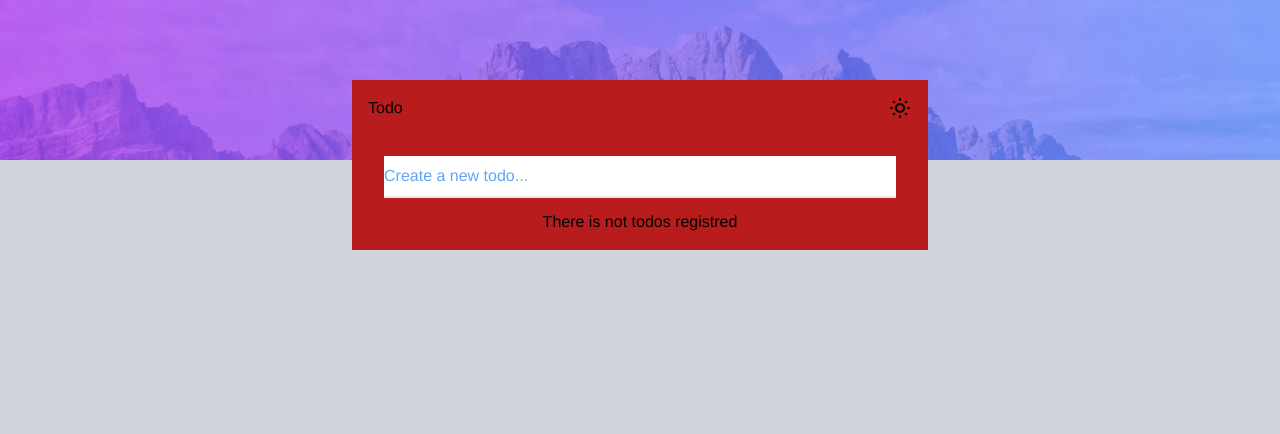
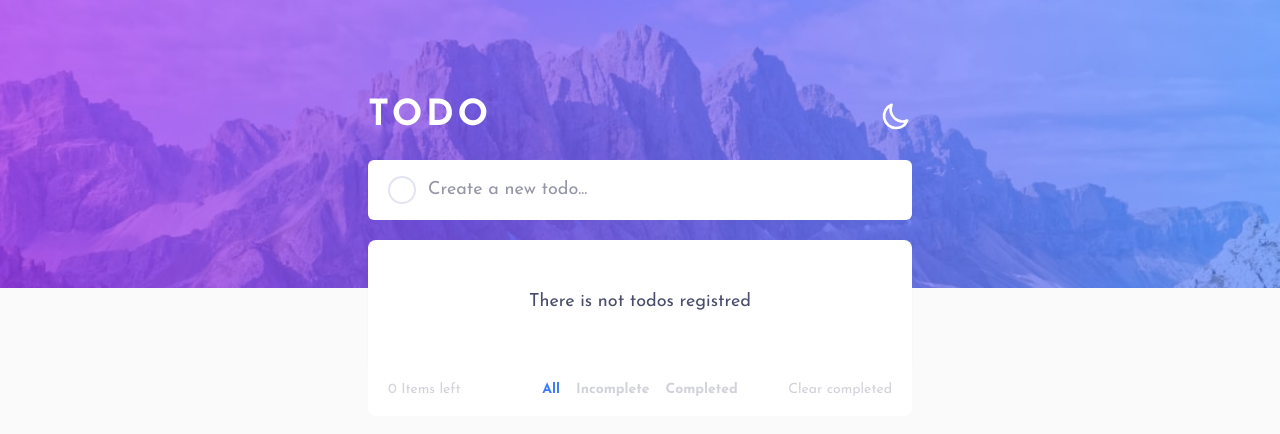
Before and after one commit to r10rivas/todo-list-app-vue, a Vue app: page / in a window 1280 px wide. Shown: the top 434 px of the page. Built offline with nearby package versions, Linux system fonts and the light colour scheme.

Commit message:
✨ Add Components

```diff
--- a/package.json
+++ b/package.json
@@ -38,7 +38,9 @@
     "parserOptions": {
       "parser": "babel-eslint"
     },
-    "rules": {}
+    "rules": {
+      "no-unused-vars": ["error", { "argsIgnorePattern": "^_" }]
+    }
   },
   "browserslist": [
     "> 1%",
--- a/src/App.vue
+++ b/src/App.vue
@@ -1,9 +1,6 @@
 <template>
-  <div class="w-full h-full relative min-h-screen bg-gray-300">
-    <div class="bg-down-arrow h-40"></div>
-    <div class="absolute top-0 w-full h-full">
-      <AppTodo/>
-    </div>
+  <div class="w-full h-full">
+    <AppTodo/>
   </div>
 </template>
 
@@ -17,16 +14,3 @@ export default {
   }
 }
 </script>
-
-<style>
-#app {
-  font-family: Avenir, Helvetica, Arial, sans-serif;
-  -webkit-font-smoothing: antialiased;
-  -moz-osx-font-smoothing: grayscale;
-  text-align: center;
-}
-
-.bg-down-arrow {
-  background: url('~@/assets/images/bg-desktop-light.jpg');
-}
-</style>
--- a/src/assets/stylesheets/tailwind.css
+++ b/src/assets/stylesheets/tailwind.css
@@ -13,6 +13,8 @@
   --color-fore-secondary: #9495a5;
   --color-fore-tertiary: #d1d2da;
 
+  --color-accent: #3a7cfd;
+
   --color-back-primary: #fafafa;
   --color-back-secondary: #ffffff;
   --color-back-tertiary: #e3e4f1;
@@ -22,6 +24,8 @@
   --color-fore-primary: #c8cbe7;
   --color-fore-secondary: #4d5067;
   --color-fore-tertiary: #5b5e7e;
+
+  --color-accent: #3a7cfd;
 
   --color-back-primary: #171823;
   --color-back-secondary: #25273d;
--- /dev/null
+++ b/src/components/AppButtomTheme.vue
@@ -0,0 +1,44 @@
+<template>
+  <button @click="chengeTheme" class="text-white">
+    <svg
+      v-if="theme == 'light'"
+      xmlns="http://www.w3.org/2000/svg"
+      class="h-8 w-8"
+      fill="none"
+      viewBox="0 0 24 24"
+      stroke="currentColor"
+    >
+      <path stroke-linecap="round" stroke-linejoin="round" stroke-width="2" d="M20.354 15.354A9 9 0 018.646 3.646 9.003 9.003 0 0012 21a9.003 9.003 0 008.354-5.646z" />
+    </svg>
+    <svg
+      v-else
+      class="h-8 w-8"
+      xmlns="http://www.w3.org/2000/svg"
+      fill="none"
+      viewBox="0 0 24 24"
+      stroke="currentColor"
+    >
+      <path stroke-linecap="round" stroke-linejoin="round" stroke-width="2" d="M12 3v1m0 16v1m9-9h-1M4 12H3m15.364 6.364l-.707-.707M6.343 6.343l-.707-.707m12.728 0l-.707.707M6.343 17.657l-.707.707M16 12a4 4 0 11-8 0 4 4 0 018 0z" />
+    </svg>
+  </button>
+</template>
+
+<script>
+import { inject, } from 'vue';
+export default {
+  name:"AppButtomTheme",
+  setup () {
+    const theme = inject("theme");
+
+    const chengeTheme = () => {
+      theme.value = theme.value == 'light' ? 'dark' : 'light';
+    };
+
+    return { chengeTheme, theme }
+  }
+}
+</script>
+
+<style>
+
+</style>
--- a/src/components/AppTodo.vue
+++ b/src/components/AppTodo.vue
@@ -1,37 +1,154 @@
 <template>
-  <div class="bg-red-700 max-w-xl mx-auto my-20">
-    <div class="p-4">
-      <div class="flex justify-between mb-6">
-        <h1>Todo</h1>
-        <button>
-          <svg xmlns="http://www.w3.org/2000/svg" class="h-6 w-6" fill="none" viewBox="0 0 24 24" stroke="currentColor">
-            <path stroke-linecap="round" stroke-linejoin="round" stroke-width="2" d="M12 3v1m0 16v1m9-9h-1M4 12H3m15.364 6.364l-.707-.707M6.343 6.343l-.707-.707m12.728 0l-.707.707M6.343 17.657l-.707.707M16 12a4 4 0 11-8 0 4 4 0 018 0z" />
-          </svg>
-        </button>
+  <div class="w-full h-full relative min-h-screen font-josefin-sans bg-back-primary">
+    <div class="w-full h-72" :class="theme == 'light' ? 'bg-light' : 'bg-dark'"></div>
+    <div class="absolute top-0 w-full h-full">
+      <div class="max-w-xl mx-auto my-20">
+        <div class="p-4">
+          <!-- init head list -->
+          <div class="flex justify-between mb-6">
+            <h1 class="text-white text-4xl tracking-widest font-bold">TODO</h1>
+            <AppButtomTheme/>
+          </div>
+          <!-- init head list -->
+
+          <!-- init body list -->
+          <div>
+            <AppTodoForm/>
+            <AppTodoList customStyles="mt-5 rounded-t-lg"/>
+          </div>
+          <!-- end body list -->
+
+          <!-- init footer list -->
+          <div class="flex flex-wrap justify-between items-center rounded-b-lg text-fore-tertiary">
+            <div class="py-4 pl-5 flex-1 flex bg-back-secondary rounded-bl-lg">
+              <span class="text-sm">{{ counterTodosIncompleted }} Items left</span>
+            </div>
+
+            <div class="py-4 px-5 flex flex-1-0-full justify-center order-last rounded-lg text-sm  md:flex-none mt-4 bg-back-secondary md:mt-0 md:px-0 md:order-none md:rounded-none">
+              <button
+                @click="changeTodosFilter('all')"
+                :class="{ 'text-accent': filterTodosBy === 'all' }"
+                class="font-bold hover:text-white rounded-lg mx-2 outline-none focus:shadow-outline"
+              >
+                All
+              </button>
+              <button
+                @click="changeTodosFilter('incomplete')"
+                :class="{ 'text-accent': filterTodosBy === 'incomplete' }"
+                class="font-bold hover:text-white rounded-lg mx-2 outline-none focus:shadow-outline"
+              >
+                Incomplete
+              </button>
+              <button
+                @click="changeTodosFilter('completed')"
+                :class="{ 'text-accent': filterTodosBy === 'completed' }"
+                class="font-bold hover:text-white rounded-lg mx-2 outline-none focus:shadow-outline"
+              >
+                Completed
+              </button>
+            </div>
+
+            <div class="py-4 pr-5 flex-1 flex justify-end bg-back-secondary rounded-br-lg">
+              <button
+                @click="removeTodosCompleted"
+                class="text-right hover:text-white text-sm rounded-lg mx-0 outline-none focus:shadow-outline"
+              >
+                Clear completed
+              </button>
+            </div>
+          </div>
+          <!-- init footer list -->
+        </div>
       </div>
-      <AppTodoForm/>
-      <AppTodoList/>
     </div>
   </div>
 </template>
 
 <script>
 
-import { provide, ref, } from "vue";
+import { computed, provide, ref, onBeforeMount, watchEffect, } from "vue";
 
+import AppButtomTheme from "@/components/AppButtomTheme";
 import AppTodoForm from "@/components/AppTodoForm";
 import AppTodoList from "@/components/AppTodoList";
 
 export default {
   name: "AppTodo",
   components: {
+    AppButtomTheme,
     AppTodoForm,
     AppTodoList
   },
   setup() {
     const todos = ref([]);
+    const theme = ref(null);
+    const filterTodosBy = ref("all");
+
+    onBeforeMount(() => {
+      theme.value = getInitialTheme();
+    });
+
+    const getInitialTheme = () => {
+      if (typeof window !== 'undefined' && window.localStorage) {
+
+        const storedPrefs = window.localStorage.getItem('color-theme');
+        if (typeof storedPrefs === 'string') {
+          return storedPrefs
+        }
+
+        const userMedia = window.matchMedia('(prefers-color-scheme: dark)');
+        if (userMedia.matches) {
+          return 'dark'
+        }
+      }
+
+      return 'light'
+    };
+
+    const counterTodosIncompleted = computed(() => {
+      return todos.value.filter(todo => todo.completed === false).length;
+    });
+
+    const changeTodosFilter = (filter) => {
+      filterTodosBy.value = filter;
+    };
+
+    watchEffect(() => {
+      theme.value === "light"
+        ? document.querySelector("html").classList.remove("dark")
+        : document.querySelector("html").classList.add("dark");
+    })
 
     provide("todos", todos);
+    provide("filterTodosBy", filterTodosBy);
+    provide("theme", theme);
+
+    return { changeTodosFilter, counterTodosIncompleted, filterTodosBy, theme, todos };
   },
 }
 </script>
+
+<style scoped>
+/* Issue */
+/* https://github.com/tailwindlabs/tailwindcss/issues/2749#issuecomment-736714254 */
+
+.bg-dark {
+  @apply bg-cover bg-center;
+  background-image: url('~@/assets/images/bg-mobile-dark.jpg');
+}
+
+.bg-light {
+  @apply bg-cover bg-center;
+  background-image: url('~@/assets/images/bg-mobile-light.jpg');
+}
+
+@screen md {
+  .bg-dark {
+    background-image: url('~@/assets/images/bg-desktop-dark.jpg');
+  }
+
+  .bg-light {
+    background-image: url('~@/assets/images/bg-desktop-light.jpg');
+  }
+}
+</style>
--- a/src/components/AppTodoForm.vue
+++ b/src/components/AppTodoForm.vue
@@ -1,9 +1,18 @@
 <template>
   <form @submit.prevent="addTodo">
-    <div class="px-4 py-3 flex">
+    <div class="py-4 px-5 flex items-center w-full bg-back-secondary rounded-md">
+      <div>
+        <div class="relative w-6 h-6 md:w-7 md:h-7">
+          <label
+            for=""
+            class="absolute top-0 left-0 w-full h-full rounded-full cursor-pointer"
+          >
+          </label>
+        </div>
+      </div>
       <input
         v-model.trim="todo"
-        class="flex-1 py-2 border-b-2 outline-none placeholder-blue-400 focus:border-green-400"
+        class="w-full px-3 outline-none text-fore-primary text-sm bg-back-secondary placeholder-fore-secondary md:text-lg"
         placeholder="Create a new todo..."
         type="text"
       >
@@ -36,3 +45,24 @@ export default {
   },
 }
 </script>
+<style scoped>
+  label {
+    @apply bg-back-tertiary;
+  }
+
+  label::after {
+    @apply absolute h-5 w-5 left-1/2 top-1/2 transform -translate-x-1/2 -translate-y-1/2;
+    @apply bg-back-secondary rounded-full;
+    content: "";
+  }
+
+  label:hover {
+    @apply bg-gradient-primary;
+  }
+
+  @screen md {
+    label::after {
+      @apply h-6 w-6;
+    }
+  }
+</style>
--- a/src/components/AppTodoList.vue
+++ b/src/components/AppTodoList.vue
@@ -1,21 +1,58 @@
 <template>
-  <ul v-if="todos.length > 0">
-    <li v-for="todo in todos" :key="todo.id">{{ todo.title }}</li>
-  </ul>
-  <h2 v-else>
-    There is not todos registred
-  </h2>
+  <div
+    class="text-fore-primary text-lg bg-back-secondary shadow-sm"
+    :class="customStyles"
+  >
+    <ul v-if="todosFiltered.length > 0">
+      <TodoListItem v-for="todo in todosFiltered" :key="todo.id" :todo="todo"/>
+    </ul>
+    <p v-else class="px-4 py-12 text-sm text-center md:text-lg">
+      {{ emptyMessage }}
+    </p>
+  </div>
 </template>
 
 <script>
-import { inject, } from "vue";
+import { computed, inject, } from "vue";
+
+import TodoListItem from "@/components/TodoListItem";
 
 export default {
   name: "AppTodoList",
+  components: {
+    TodoListItem,
+  },
+  props: {
+    customStyles: {
+      type: String,
+      default: "",
+    }
+  },
   setup() {
     const todos = inject("todos");
+    const filterTodosBy = inject("filterTodosBy");
 
-    return { todos };
+    const todosFiltered = computed(() => {
+      const filter = {
+        "completed": () => todos.value.filter(todo => todo.completed == true),
+        "incomplete": () => todos.value.filter(todo => todo.completed == false),
+        "all": () => todos.value,
+      }
+
+      return filter[filterTodosBy.value]();
+    });
+
+    const emptyMessage = computed(() => {
+      const messages = {
+        "completed": "There is not todos completed",
+        "incomplete": "There is not todos incomplete",
+        "all": "There is not todos registred",
+      }
+
+      return messages[filterTodosBy.value];
+    });
+
+    return { emptyMessage, todosFiltered };
   }
 }
 </script>
--- a/tailwind.config.js
+++ b/tailwind.config.js
@@ -12,9 +12,14 @@ module.exports = {
         'back-secondary': 'var(--color-back-secondary)',
         'back-tertiary': 'var(--color-back-tertiary)',
 
+        "accent": "var(--color-accent)",
+
         'fore-primary':  'var(--color-fore-primary)',
         'fore-secondary': 'var(--color-fore-secondary)',
         'fore-tertiary': 'var(--color-fore-tertiary)',
+      },
+      flex: {
+        "1-0-full": "1 0 100%",
       },
       fontFamily: {
         "josefin-sans": ["josefin-sans", "sans-serif"],
```
Also changed, not shown: src/components/TodoListItem.vue (+18 -7 lines).
